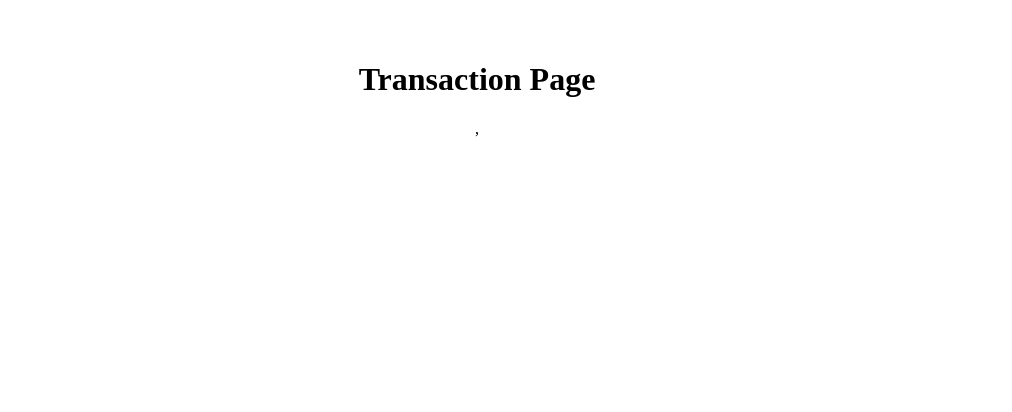
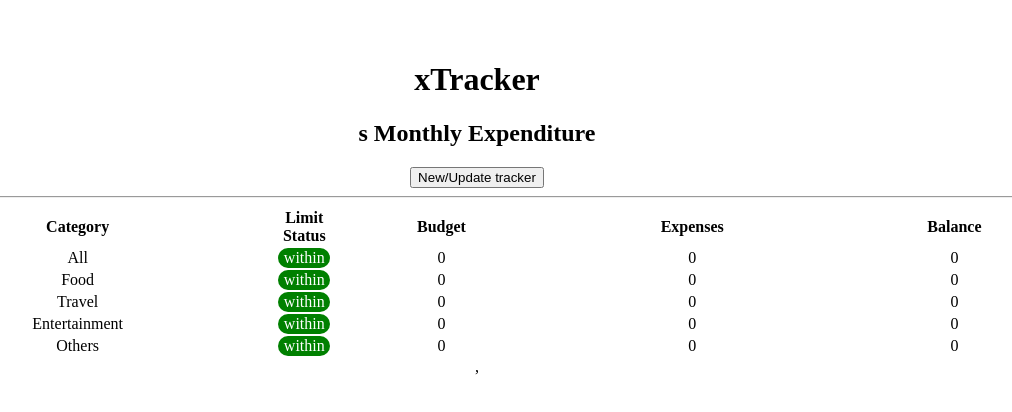
Before and after one commit to amritha-sabu/xpensetracker, a React (Vite) app: page /transactions in a window 1280 px wide. Shown: the top 412 px of the page, without its empty margins (163-1175 px from the left). Built offline with nearby package versions, Linux system fonts and the light colour scheme.

Commit message:
Added the Budget Section

```diff
--- a/src/components/LandingPage/LandingPage.jsx
+++ b/src/components/LandingPage/LandingPage.jsx
@@ -32,6 +32,10 @@ const LandingPage = () => {
             setData((prevData) => ({ ...prevData, [name]: value }));
         }
     };
+
+    const handleSatrtNewTracker = () => {};
+
+    const handleGoBack = () => {};
 
     const handleSubmit = (e) => {
         e.preventDefault();
@@ -76,7 +80,15 @@ const LandingPage = () => {
                     <label>Entertainment</label>
                     <input id='entertainment' name='entertainment' type='number' value={data.categoricalBudget.entertainment} onChange={(e) => handleChange(e)} />
                 </div>
-                <button type='submit'>Submit</button>
+                {!budgetData ? (
+                    <button type='submit'>Submit</button>
+                ) : (
+                    <div>
+                        <button id='new-update' onClick={(e) => handleSubmit(e)} >Update Budget</button>
+                        <button id='clear' onClick={handleSatrtNewTracker} >Start New Tracker</button>
+                        <button onClick={handleGoBack}>Go Back</button>
+                    </div>
+                )}
             </form>
         </div>
     );
--- /dev/null
+++ b/src/components/TransactionsPage/BudgetSection.jsx
@@ -0,0 +1,74 @@
+import { useSelector } from "react-redux";
+
+const BudgetSection = () => {
+    const budgetData = useSelector((state) => state.budget);
+    const expenses = useSelector((state) => state.expense) || [];
+
+    const categories = ["Food", "Travel", "Entertainment", "Others"];
+    const calculateExpenses = (category) => {
+        const categoryFilter = expenses.filter((expense) => expense['category-select'] === category);
+        const totalCategoryExpense = categoryFilter.reduce((total, expense) => total + parseFloat(expense['expense-amount'] || 0), 0);
+
+        return totalCategoryExpense;
+    };
+
+    const row = categories.map((category) => {
+        const categoryBudget = budgetData.categoricalBudget[category.toLowerCase()] || 0;
+        const totalCategoryExpense = calculateExpenses(category);
+        const categoryBalance = categoryBudget - totalCategoryExpense;
+        const categoryLimitStatus = categoryBalance < 0 ? 'exceed' : 'within';
+
+        return (
+            <tr key={category}>
+                <td>{category}</td>
+                <td style={{ backgroundColor: categoryBalance >= 0 ? "green" : "red", color : 'white' , width : '50px', borderRadius : '20px' }}>
+                    {categoryLimitStatus}
+                </td>
+                <td>{categoryBudget}</td>
+                <td>{totalCategoryExpense}</td>
+                <td>{categoryBalance}</td>
+            </tr>
+        );
+    });
+
+    const totalBudget = parseFloat(budgetData.monthlyBudget) || 0;
+    const totalExpense = expenses.reduce((total, exp) => total + parseFloat(exp['expense-amount'] || 0), 0);
+    const totalBalance = totalBudget - totalExpense;
+    const totalLimitStatus = totalBalance < 0 ? 'exceed' : 'within';
+
+    return (
+        <div>
+            {budgetData ? (
+                        <main>
+                            <table style={{ width: '100%', textAlign: 'center' }}>
+                                <thead>
+                                    <tr>
+                                        <th>Category</th>
+                                        <th>Limit Status</th>
+                                        <th>Budget</th>
+                                        <th>Expenses</th>
+                                        <th>Balance</th>
+                                    </tr>
+                                </thead>
+                                <tbody>
+                                    <tr>
+                                        <td>All</td>
+                                        <td style={{ backgroundColor: totalBalance >= 0 ? "green" : "red", color : 'white' , width : '50px', borderRadius : '20px' }}>
+                                            {totalLimitStatus}
+                                        </td>
+                                        <td>{totalBudget}</td>
+                                        <td>{totalExpense}</td>
+                                        <td>{totalBalance}</td>
+                                    </tr>
+                                    {row}
+                                </tbody>
+                            </table>
+                        </main>
+            ) : (
+                <p>No budget data available.</p>
+            )}
+        </div>
+    );
+};
+
+export default BudgetSection;
--- a/src/components/TransactionsPage/TransactionPage.jsx
+++ b/src/components/TransactionsPage/TransactionPage.jsx
@@ -1,7 +1,31 @@
+import { useSelector } from "react-redux";
+import BudgetSection from "./BudgetSection";
+import { useNavigate } from "react-router-dom";
+
 const TransactionPage = () => {
+    const budgetData = useSelector((state) => state.budget);
+    const navigate = useNavigate();
+
+    const handleNewOrUpdateClick = () => {
+        navigate('/');
+    };
     return (
         <div>
-            <h1>Transaction Page</h1>
+            <h1>xTracker</h1>
+            {budgetData ? (
+                <div>
+                    <header>
+                        <h2>{budgetData.userName}s Monthly Expenditure</h2>
+                        <button id='new-update' onClick={handleNewOrUpdateClick}>New/Update tracker</button>
+                    </header>
+                    <hr />
+                    <main>
+                        <BudgetSection />
+                    </main>
+                </div>
+            ) : (
+                <p>No budget data available.</p>
+            )}
         </div>
     );
 };
--- a/src/main.jsx
+++ b/src/main.jsx
@@ -1,7 +1,7 @@
 import { StrictMode } from 'react';
 import { createRoot } from 'react-dom/client';
 import { Provider } from 'react-redux';
-import store  from './redux/Store.js';
+import store  from './redux/Store.jsx';
 import './index.css';
 import App from './App.jsx';
 
```
Also changed, not shown: src/redux/expensesSlice.jsx (added, +17 -0 lines), src/redux/Store.jsx (renamed from src/redux/Store.js), src/redux/budgetSlice.jsx (renamed from src/redux/budgetSlice.js), src/redux/index.jsx (renamed from src/redux/index.js).
